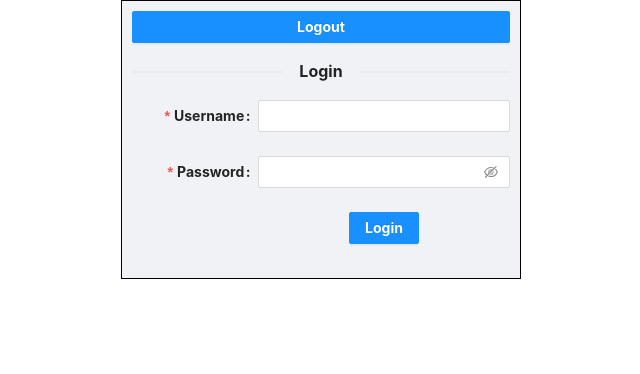
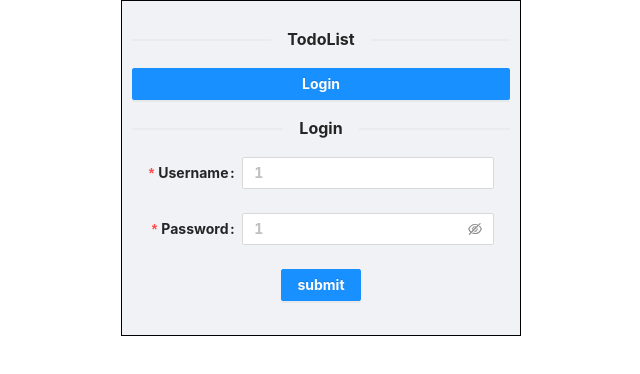
Before and after one commit to kozzztia/todo-page, a React (Create React App) app: page / in a window 1280 px wide. Shown: the top 374 px of the page, without its empty margins (319-959 px from the left). Built offline with nearby package versions, Linux system fonts and the light colour scheme.

Commit message:
подвязал форму. заходит по паролю

```diff
--- a/src/App.css
+++ b/src/App.css
@@ -24,7 +24,3 @@
 button{
   min-width: 50px;
 }
-.TodoApp{
-  border: 1px solid black;
-  padding: 0 10px 10px;
-}
--- a/src/App.tsx
+++ b/src/App.tsx
@@ -4,27 +4,33 @@ import 'antd/dist/antd.css';
 import {usersInterface} from "./types/type";
 import {createId} from "./support/support";
 import TodoApp from "./TodoApp";
-import {Button , Layout} from "antd";
+import {Button, Divider, Layout} from "antd";
 import LoginForm from "./components/LoginForm";
+import {users} from "./state";
 
-const users : usersInterface[] = [
-    {nikName : "kozzztia" , password : '12345' , isAuth: false , id:createId()},
-    {nikName : "admin" , password : '123456' , isAuth: false , id:createId()},
-    {nikName : "user" , password : '1234567' , isAuth: false , id:createId()},
-]
+
+
 
 
 
 const App = () => {
     const [isAuth , setIsAus] = useState(false)
+    const [usersPersons , setUsersPersons] = useState <usersInterface[]>(users)
     return (
         <Layout className="App">
+            <Divider orientation="center">TodoList</Divider>
             <Button
                 type="primary"
-                onClick={()=>{setIsAus(prev=>!prev)}}
+                onClick={()=>{setIsAus(false)}}
             >
-                {isAuth?<>Login</>:<>Logout</>}</Button>
-                {isAuth?<TodoApp/>:<LoginForm/>}
+                {isAuth?<>Logout</>:<>Login</>}</Button>
+                {isAuth?
+                    <TodoApp/>
+                    :
+                    <LoginForm
+                        users={users}
+                        setIsAus={setIsAus}
+                    />}
 
         </Layout>
     );
--- a/src/components/AddTodoForm.tsx
+++ b/src/components/AddTodoForm.tsx
@@ -16,9 +16,9 @@ const AddTodoForm : React.FC<FormInterface> = ({setTask ,task ,handleFormSubmit}
     }
 
     return (
-        <Form
+        <form
             className = "form"
-            onFinish={(e)=>{
+            onSubmit={(e)=>{
                 HandleOnSubmitTodoForm(e)
             }}>
             <Input
@@ -34,7 +34,7 @@ const AddTodoForm : React.FC<FormInterface> = ({setTask ,task ,handleFormSubmit}
                 type="primary"
                 icon={<PlusOutlined />}
             />
-        </Form>
+        </form>
     );
 };
 
--- a/src/components/LoginForm.tsx
+++ b/src/components/LoginForm.tsx
@@ -1,15 +1,30 @@
-import React from 'react';
+import React, {useEffect} from 'react';
 import {Button, Checkbox, Divider, Form, Input} from 'antd';
+import {LoginEventInterface, LoginFormInterface, usersInterface} from "../types/type";
+import {createId} from "../support/support";
 
-const LoginForm = () => {
+
+
+const LoginForm = ({users , setIsAus} : LoginFormInterface) => {
+    const [logUserName , setLogUserName] = React.useState<string>("kozzztia")
+    const [logPassword , setLogPassword] = React.useState<string>("12345")
+    const LoginFormSubmit = ()=>{
+        users.map((item , i) =>
+            item.nikName === logUserName || item.password === logPassword?
+            setIsAus(true)
+            :
+            setIsAus(false)
+        )
+    }
+
+
     return (
         <>
             <Form
                 name="basic"
-                labelCol={{ span: 8 }}
+                labelCol={{ span: 7 }}
                 wrapperCol={{ span: 16 }}
-                onFinish={(e)=>console.log(e)}
-                autoComplete="off"
+                onFinish={(e)=>LoginFormSubmit()}
             >
                 <Divider orientation="center">Login</Divider>
                 <Form.Item
@@ -17,7 +32,13 @@ const LoginForm = () => {
                     name="username"
                     rules={[{ required: true, message: 'Please input your username!' }]}
                 >
-                    <Input />
+                    <Input
+                        placeholder="1"
+                        onChange={(e)=>{
+                            setLogUserName(e.target.value)
+                        }}
+                        value = {logUserName}
+                    />
                 </Form.Item>
 
                 <Form.Item
@@ -25,12 +46,18 @@ const LoginForm = () => {
                     name="password"
                     rules={[{ required: true, message: 'Please input your password!' }]}
                 >
-                    <Input.Password />
+                    <Input.Password
+                        placeholder="1"
+                        onChange={(e)=>{
+                            setLogPassword(e.target.value)
+                        }}
+                        value = {logPassword}
+                    />
                 </Form.Item>
-                <Form.Item wrapperCol={{ offset: 8, span: 16 }}>
+                <Form.Item wrapperCol={{ offset: 4, span: 16 }}>
                     <Button type="primary"
                             htmlType="submit">
-                        Login
+                        submit
                     </Button>
                 </Form.Item>
             </Form>
--- /dev/null
+++ b/src/state/index.ts
@@ -0,0 +1,9 @@
+import {usersInterface} from "../types/type";
+import {createId} from "../support/support";
+
+
+export const users : usersInterface[] = [
+    {nikName : "kozzztia" , password : '12345' , isAuth: false , id:createId()},
+    {nikName : "admin" , password : '123456' , isAuth: false , id:createId()},
+    {nikName : "1" , password : '1' , isAuth: false , id:createId()},
+]
```
Also changed, not shown: src/types/type.ts (+9 -0 lines).
